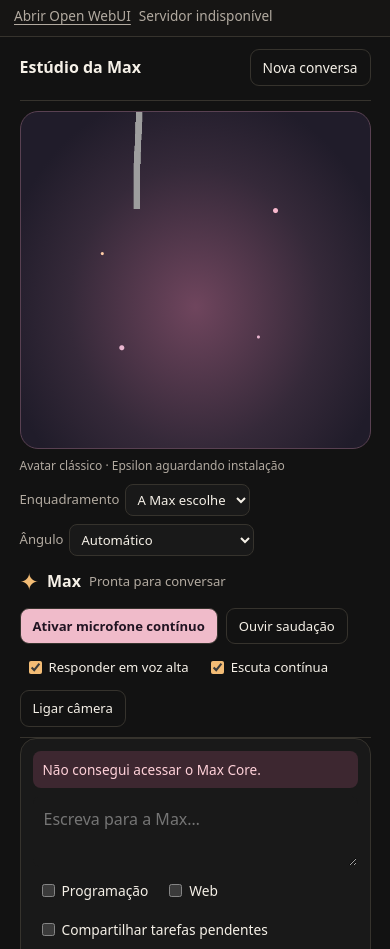
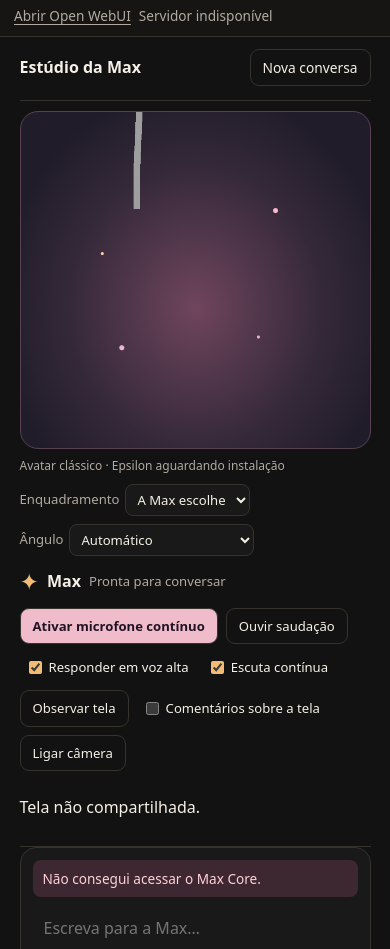
Before and after one commit to QueirozMendes/Ia-max, an Electron app: page public/index.html in a window 390 px wide. Shown: the part 92-1041 px from the top of the page. Drawn offline with Linux system fonts and the light colour scheme; no server answers.

Commit message:
Adiciona controles explícitos de observação e comentários espontâneos

```diff
--- a/public/index.html
+++ b/public/index.html
@@ -53,9 +53,12 @@
           <button id="greet-max" type="button">Ouvir saudação</button>
           <label class="toggle"><input type="checkbox" id="voice-mode" checked> Responder em voz alta</label>
           <label class="toggle"><input type="checkbox" id="continuous-voice" checked> Escuta contínua</label>
+          <button id="screen-observe" type="button" aria-pressed="false">Observar tela</button>
+          <label class="toggle"><input type="checkbox" id="screen-auto"> Comentários sobre a tela</label>
           <button id="camera" type="button" aria-pressed="false">Ligar câmera</button>
           <button id="camera-frame" type="button" hidden>Compartilhar foto</button>
         </div>
+        <p id="screen-status" role="status">Tela não compartilhada.</p>
         <p id="mic-feedback" role="status" hidden></p>
         <video id="camera-preview" autoplay playsinline muted hidden aria-label="Prévia da sua câmera"></video>
       </div>
```
